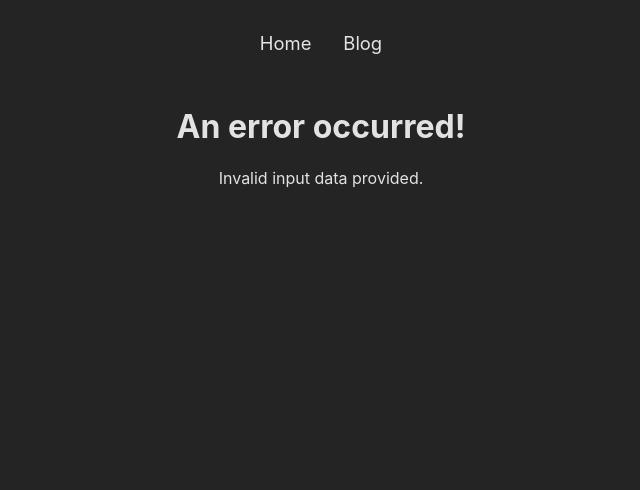
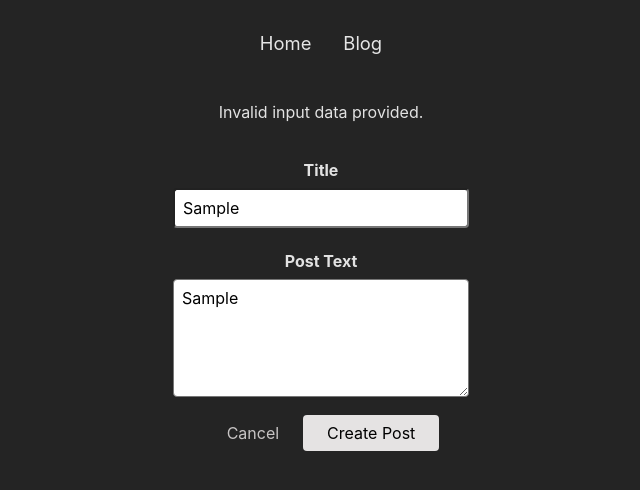
Before and after one commit to fredericreact/reactrouter6.4, a React (Vite) app: page /blog/new in a window 1280 px wide. Both pictures are taken after typing "Sample", "Sample" into the empty fields and a click on the button "Create Post". Shown: the top 490 px of the page, without its empty margins (319-959 px from the left). Built offline with nearby package versions, Linux system fonts and the light colour scheme.

Commit message:
if error when post, no redirect, stay on page and how error

```diff
--- a/src/pages/NewPost.jsx
+++ b/src/pages/NewPost.jsx
@@ -1,11 +1,11 @@
 
-import {redirect, useNavigate } from 'react-router-dom';
+import {redirect, useNavigate, useActionData } from 'react-router-dom';
 
 import NewPostForm from '../components/NewPostForm';
 import { savePost } from '../util/api';
 
 function NewPostPage() {
-
+  const data = useActionData()
   const navigate = useNavigate();
 
 
@@ -16,7 +16,7 @@ function NewPostPage() {
 
   return (
     <>
-
+      {data && data.status && <p>{data.message}</p>}
       <NewPostForm
         onCancel={cancelHandler}
         submitting={false}
@@ -37,7 +37,7 @@ try{
 await savePost(post)
 } catch(err) {
   if(err.status ===422) {
-    throw err;
+    return err;
   }
   throw err
 }
```
